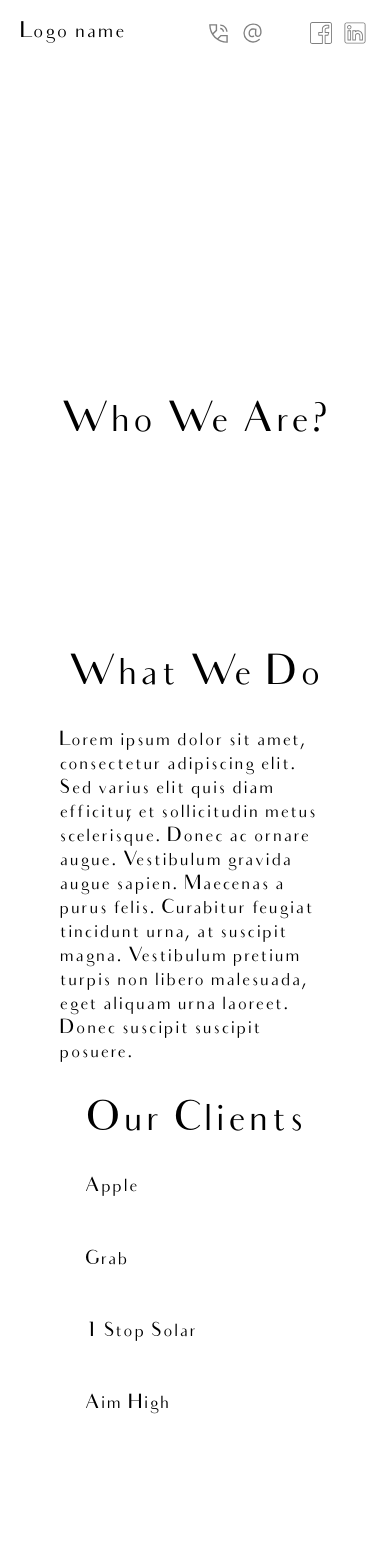
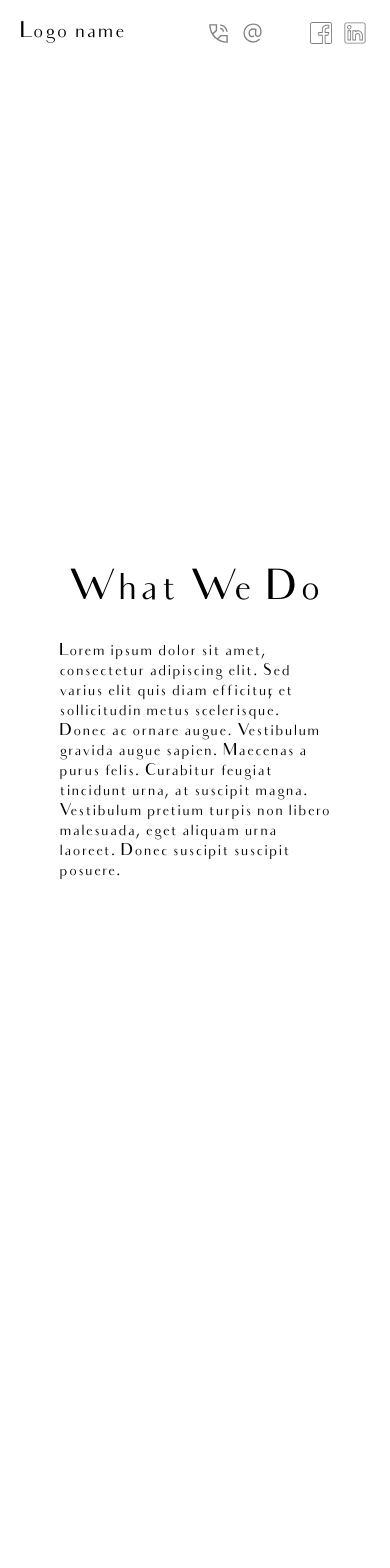
Before and after one commit to thetlwinlwin/portfolio, a React (Create React App) app: page / in a window 390 px wide. Shown: the top 1568 px of the page. Built offline with nearby package versions, Linux system fonts and the light colour scheme; some icons are missing.

Commit message:
updating the transition effects

```diff
--- a/src/components/home/home.css
+++ b/src/components/home/home.css
@@ -8,18 +8,25 @@
     align-items: center;
 }
 
+.home-start,
+.client {
+    transition: 400ms ease-out;
+}
+
+.inactive {
+    opacity: 0;
+}
+
 
 .home-end {
     opacity: 0;
     position: absolute;
-    top: 70vh;
-    transform: translateY(-100px);
+    top: 60vh;
     transition: 500ms ease;
 }
 
 .home-end-show {
     opacity: 1;
-    transform: translateY(0px);
 }
 
 .home-end-wrapper {
@@ -30,11 +37,19 @@
     flex-direction: column;
 }
 
-.home-end-wrapper>p {
-    font-size: clamp(1rem, 1rem + 1vw, 2rem);
+.para-text {
+    font-size: clamp(0.8rem, 0.8rem + 1vw, 2rem);
 }
 
 .home-text {
     text-align: center;
     font-size: max(5vw, 5vh);
 }
+
+.client-wrapper {
+    display: flex;
+    justify-content: center;
+    gap: min(1vw, 1vh);
+    padding: max(7vw, 7vh);
+    flex-direction: column;
+}
--- a/src/components/home/home.jsx
+++ b/src/components/home/home.jsx
@@ -2,7 +2,7 @@ import './home.css';
 import NavBar from '../nav_bar/nav_bar';
 import Responsive from "../portfolio/responsive/responsive";
 import useInView from '../intersection_hook';
-import { useEffect, useRef } from 'react';
+import { useRef } from 'react';
 
 const homeText = [
     { title: 'Who We Are?' },
@@ -13,10 +13,9 @@ function HomePage() {
     const homeEndRef = useRef(null);
     const isInView = useInView(homeEndRef, {
         rootMargin: "0px",
-        threshold: 0.8,
+        threshold: 0.7,
     });
 
-    console.log(isInView);
 
 
 
@@ -24,32 +23,32 @@ function HomePage() {
         <>
             <NavBar />
             <div className="container">
-                <div className="section center">
+                <div className={`section center home-start ${isInView ? 'inactive' : ''}`}>
                     <span className='home-text'>{homeText[0].title}</span>
                 </div>
                 <div ref={homeEndRef} className={`center home-end ${isInView ? 'home-end-show' : ''}`}>
                     <div className='home-end-wrapper'>
                         <span className='home-text'>{homeText[1].title}</span>
-                        <p>
+                        <p className='para-text'>
                             Lorem ipsum dolor sit amet, consectetur adipiscing elit. Sed varius elit quis diam efficitur, et sollicitudin metus scelerisque. Donec ac ornare augue. Vestibulum gravida augue sapien. Maecenas a purus felis. Curabitur feugiat tincidunt urna, at suscipit magna. Vestibulum pretium turpis non libero malesuada, eget aliquam urna laoreet. Donec suscipit suscipit posuere.
 
                         </p>
                     </div>
                 </div>
-                <div className="section center">
-                    <div className='home-end-wrapper'>
+                <div className={`section center client ${isInView ? 'inactive' : ''}`}>
+                    <div className='client-wrapper'>
                         <span className='home-text'> Our Clients</span>
-                        <p>
+                        <p className='para-text'>
                             Apple
                         </p>
-                        <p>
+                        <p className='para-text'>
                             Grab
                         </p>
-                        <p>
-                            1 Stop Solar
+                        <p className='para-text'>
+                            Sun
                         </p>
-                        <p>
-                            Aim High
+                        <p className='para-text'>
+                            Moon
                         </p>
                     </div>
                 </div>
```
Also changed, not shown: 1 other file (tests, documents, lock files or other folders).
